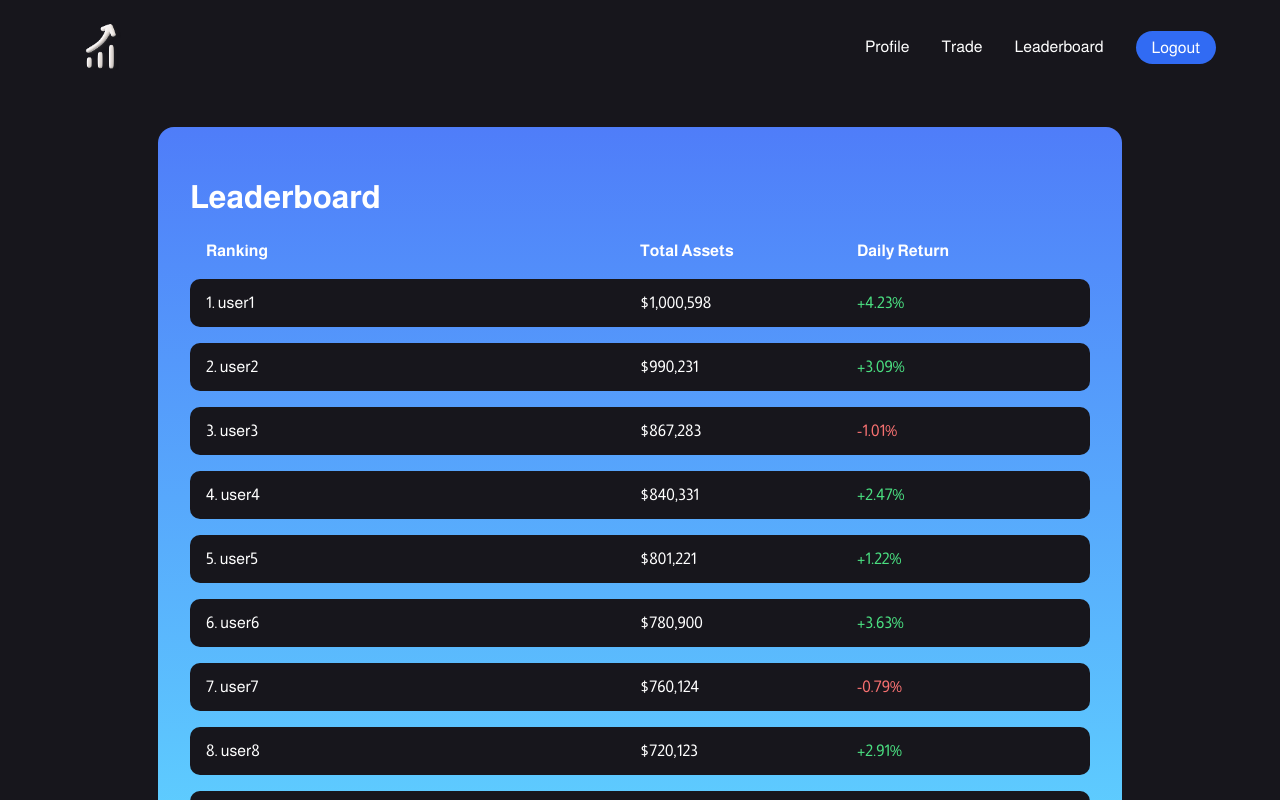
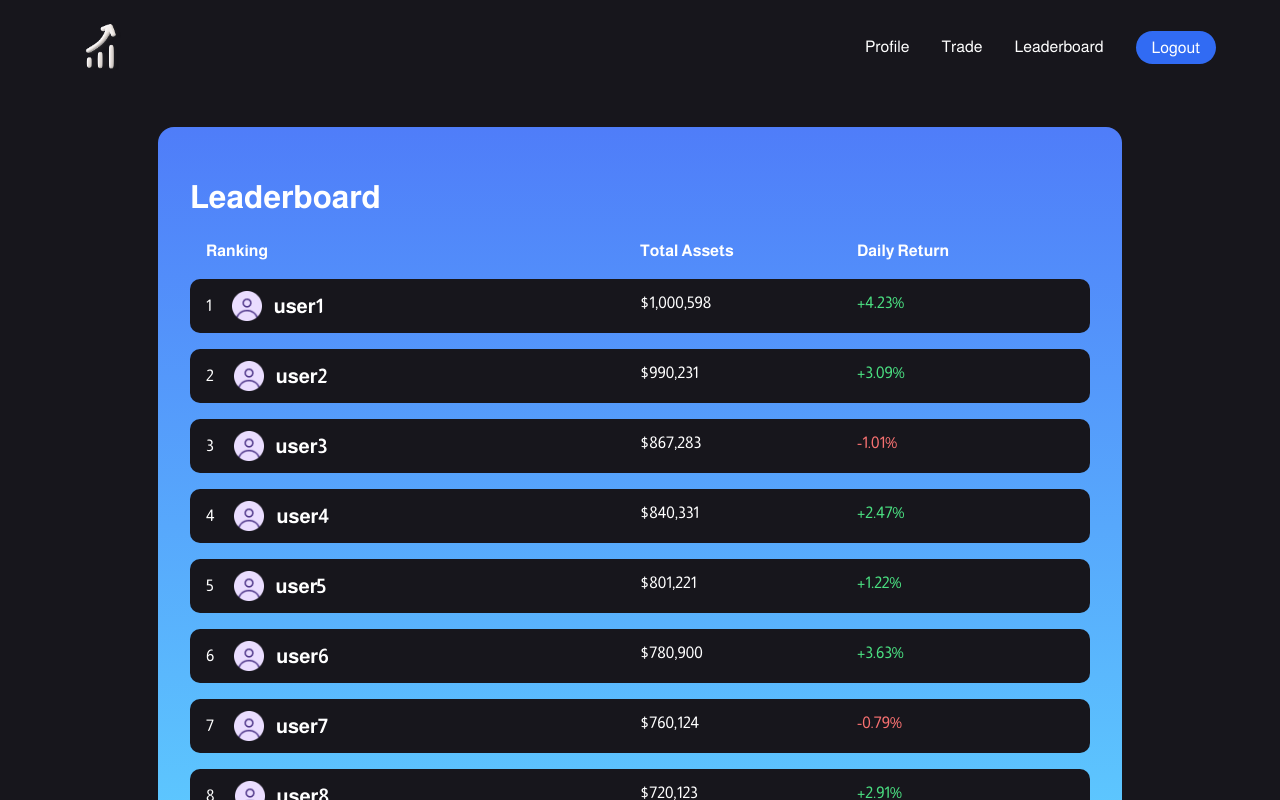
Before and after one commit to jennydang61/seng513-202501-group-24, a React (Vite) app in the folder gos_frontend/: page /admin in a window 1280 px wide. Both pictures are taken after a click on the item "Leaderboard". Shown: the top 800 px of the page. Built offline with nearby package versions, Linux system fonts and the light colour scheme.

Commit message:
add user pfp image

```diff
--- a/gos_frontend/src/pages/Leaderboard.tsx
+++ b/gos_frontend/src/pages/Leaderboard.tsx
@@ -1,5 +1,6 @@
 import NavBar from "../components/ui/Navbar2";
 import '../../styles/Leaderboard.css';
+import pfpImage from "/src/images/pfp.png";
 
 {/* hard code for now */}
 const users = [
@@ -28,7 +29,11 @@ const Leaderboard = () => {
         <div className="leaderboardList">
           {users.map((user, index) => (
             <div key={index} className="leaderboardRow">
-              <span>{index + 1}. {user.username}</span>
+              <div className="userInfo">
+              <span className="ranking">{index + 1}</span>
+              <img className="userAvatar" src={pfpImage}/>
+              <span className="username">{user.username}</span>
+            </div>
               <span>{user.assets}</span>
               <span className={user.return.startsWith("-") ? "negative" : "positive"}>
                 {user.return}
--- a/gos_frontend/styles/Admin.css
+++ b/gos_frontend/styles/Admin.css
@@ -90,10 +90,6 @@
     display: flex;
     align-items: center;
     gap: 0.75rem;
-  }
-
-  .userAvatar {
-    font-size: 1.75rem;
   }
 
   .username {
--- a/gos_frontend/styles/Leaderboard.css
+++ b/gos_frontend/styles/Leaderboard.css
@@ -39,6 +39,25 @@
     border-radius: 10px;
   }
 
+  .userInfo {
+    display: flex;
+    align-items: center;
+    gap: 0.75rem;
+  }
+
+  .userAvatar {
+    width: 30px;
+    height: 30px;
+  }
+
+  .username {
+    font-weight: 600;
+  }
+
+  .ranking {
+    margin-right: 0.5rem;
+  }
+
   .positive {
     color: #4ade80;
   }
```
